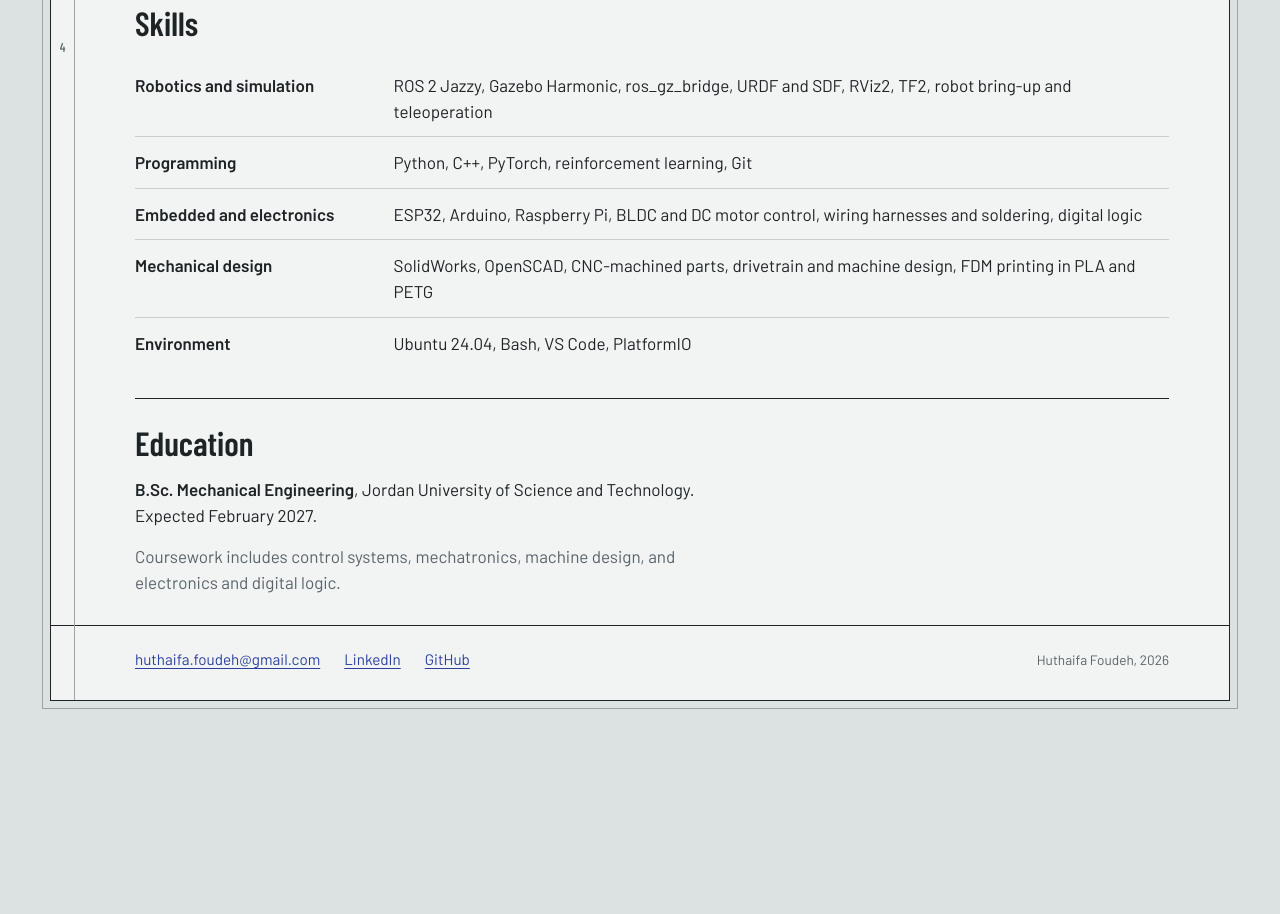
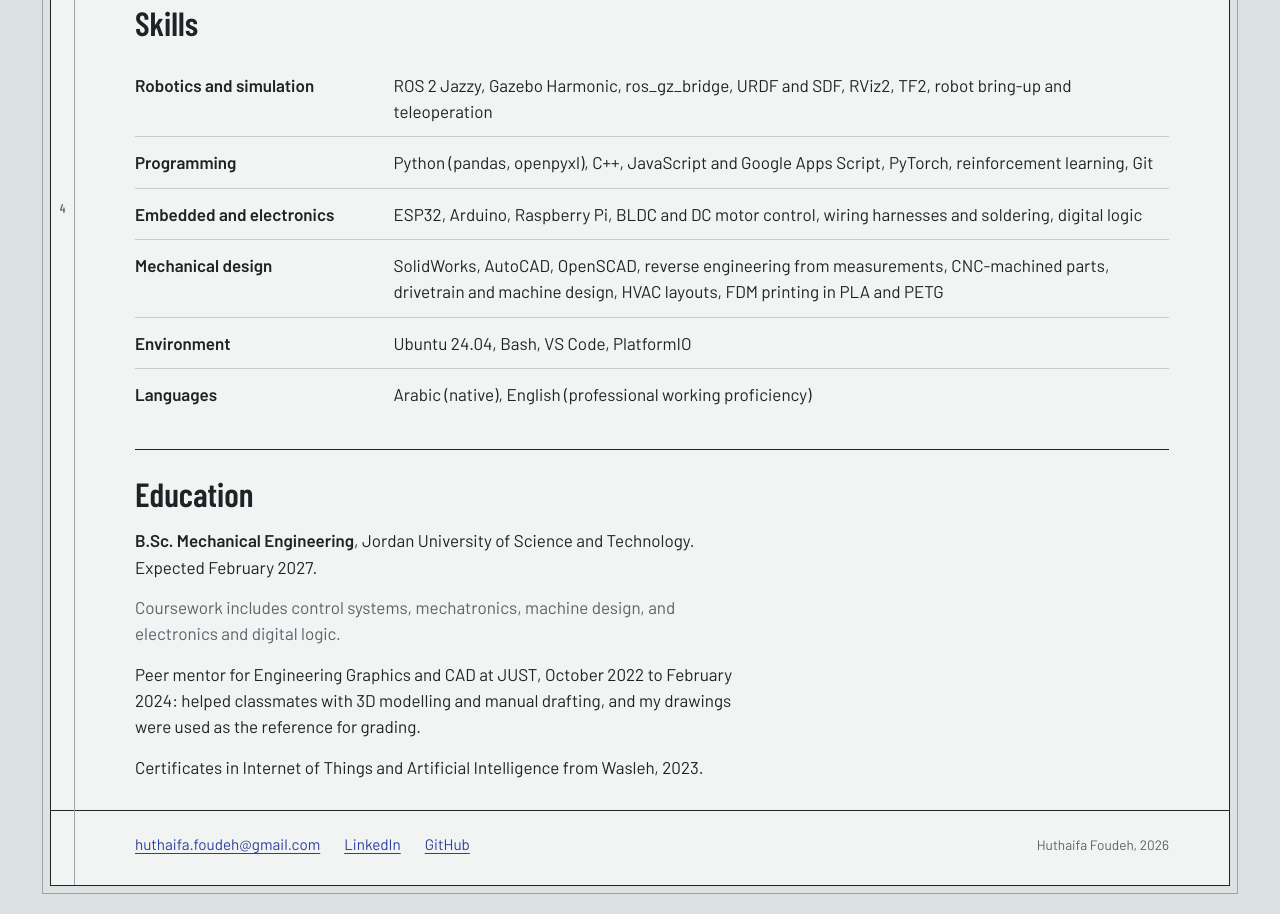
Before and after one commit to huthaifa-foudeh/huthaifa-foudeh.github.io, a plain HTML site: page index.html in a window 1280 px wide. Shown: the part 4580-5494 px from the top of the page. Before the commit the page ends 5309 px from the top, so only its background shows below. Drawn offline with nearby package versions, Linux system fonts and the light colour scheme.

Commit message:
Add languages, mentoring, certificates and missing skills
Co-Authored-By: Claude Opus 5.5 <noreply@anthropic.com>
Claude-Session: https://claude.ai/code/session_014p5q6CmuQuzQLHSHSKTbYZ

```diff
--- a/index.html
+++ b/index.html
@@ -362,13 +362,15 @@
           <dt>Robotics and simulation</dt>
           <dd>ROS 2 Jazzy, Gazebo Harmonic, ros_gz_bridge, URDF and SDF, RViz2, TF2, robot bring-up and teleoperation</dd>
           <dt>Programming</dt>
-          <dd>Python, C++, PyTorch, reinforcement learning, Git</dd>
+          <dd>Python (pandas, openpyxl), C++, JavaScript and Google Apps Script, PyTorch, reinforcement learning, Git</dd>
           <dt>Embedded and electronics</dt>
           <dd>ESP32, Arduino, Raspberry Pi, BLDC and DC motor control, wiring harnesses and soldering, digital logic</dd>
           <dt>Mechanical design</dt>
-          <dd>SolidWorks, OpenSCAD, CNC-machined parts, drivetrain and machine design, FDM printing in PLA and PETG</dd>
+          <dd>SolidWorks, AutoCAD, OpenSCAD, reverse engineering from measurements, CNC-machined parts, drivetrain and machine design, HVAC layouts, FDM printing in PLA and PETG</dd>
           <dt>Environment</dt>
           <dd>Ubuntu 24.04, Bash, VS Code, PlatformIO</dd>
+          <dt>Languages</dt>
+          <dd>Arabic (native), English (professional working proficiency)</dd>
         </dl>
       </section>
 
@@ -376,6 +378,8 @@
         <h2 id="education-h">Education</h2>
         <p><strong>B.Sc. Mechanical Engineering</strong>, Jordan University of Science and Technology. Expected February 2027.</p>
         <p class="section-note">Coursework includes control systems, mechatronics, machine design, and electronics and digital logic.</p>
+        <p>Peer mentor for Engineering Graphics and CAD at JUST, October 2022 to February 2024: helped classmates with 3D modelling and manual drafting, and my drawings were used as the reference for grading.</p>
+        <p>Certificates in Internet of Things and Artificial Intelligence from Wasleh, 2023.</p>
       </section>
     </main>
   </div>
```
